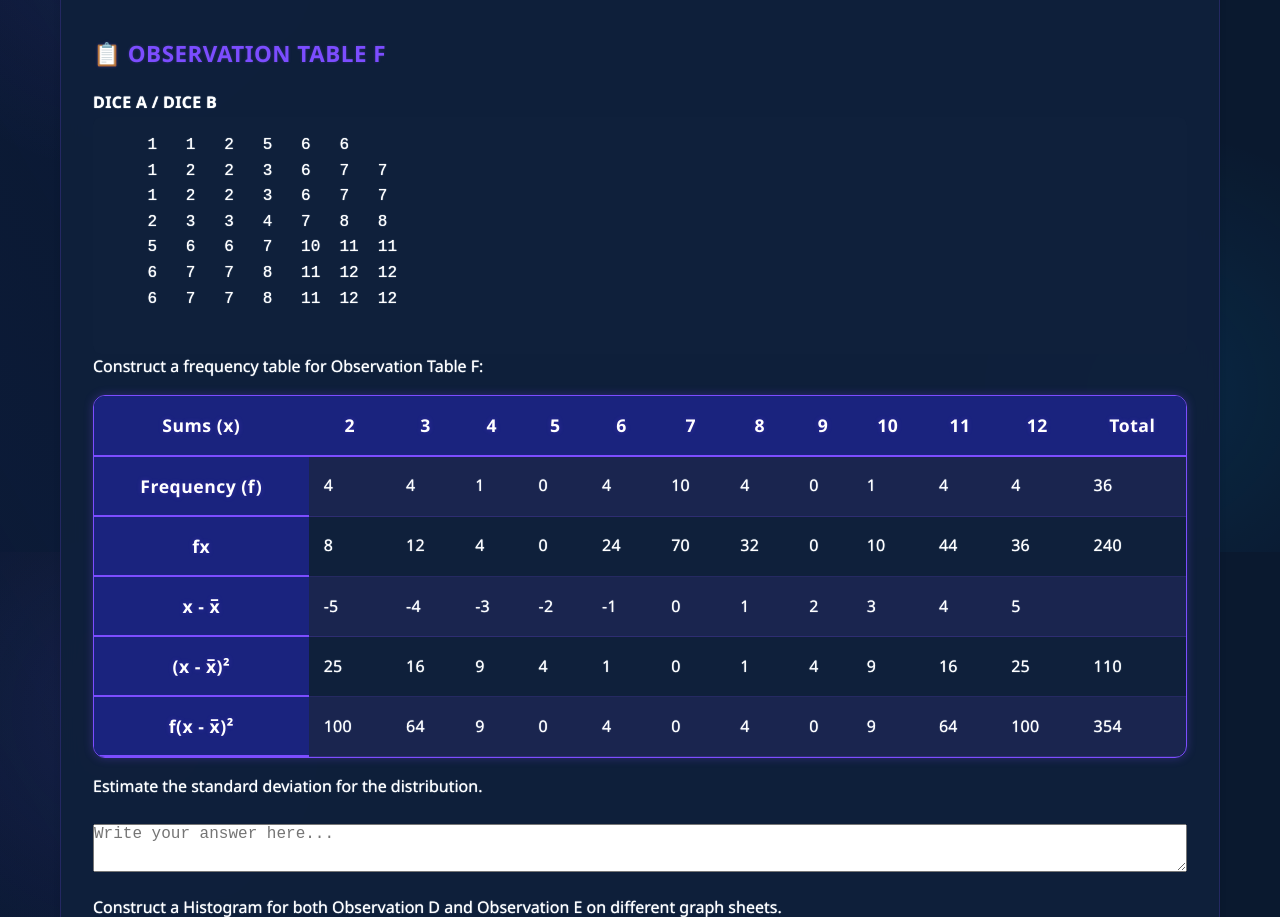
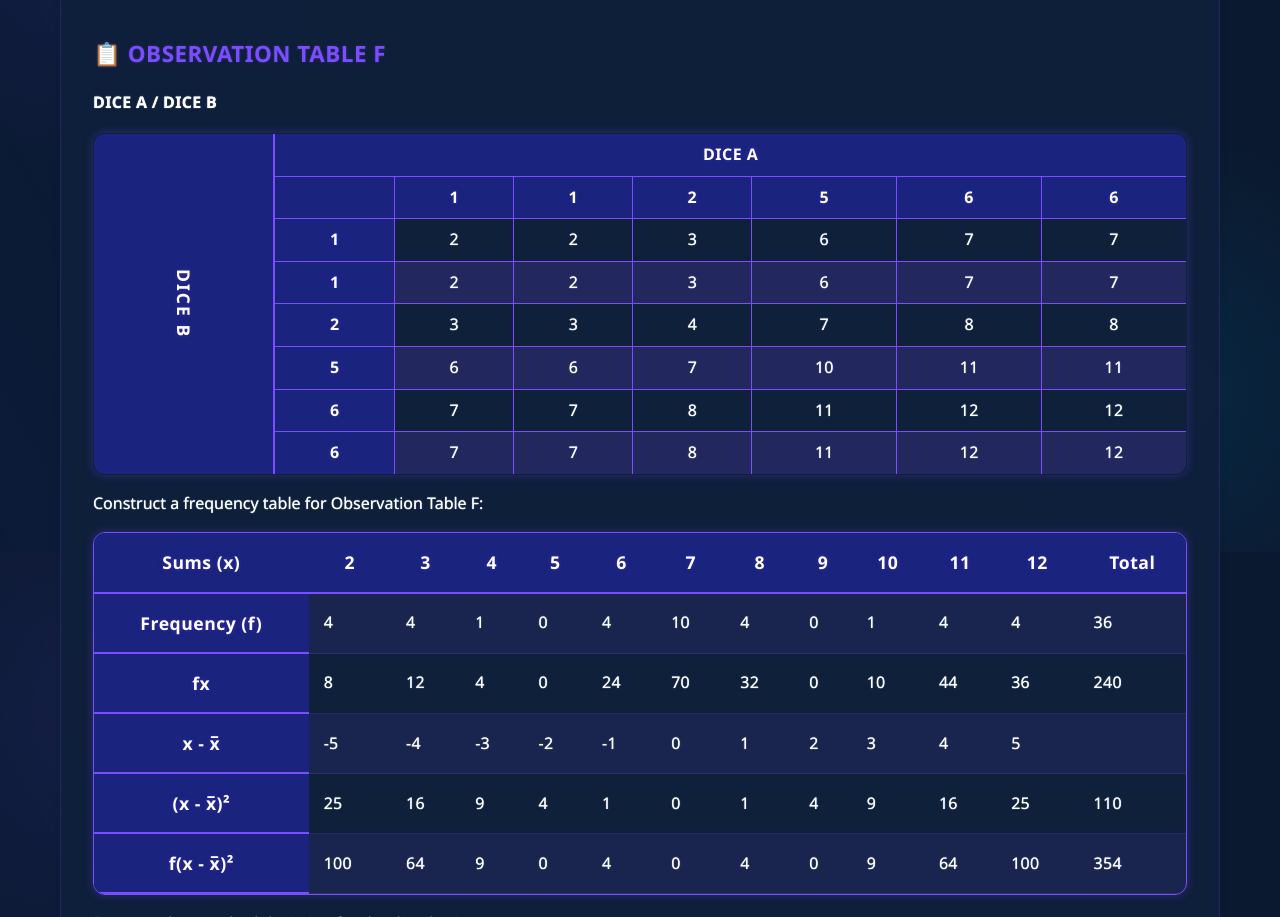
Before and after one commit to mhobgstudio/Quantum_Lab_KNUST, a plain HTML site: page index.html in a window 1280 px wide. Shown: the part 5048-5965 px from the top of the page. Drawn offline with Linux system fonts and the light colour scheme.

Commit message:
Update index.html

```diff
--- a/index.html
+++ b/index.html
@@ -562,6 +562,41 @@
         .lab-question-list li {
             margin-bottom: 1.2em;
         }
+        .dice-table {
+            width: 100%;
+            border-collapse: collapse;
+            margin: 1em 0;
+            background: var(--card-bg);
+            border-radius: var(--border-radius);
+            overflow: hidden;
+            box-shadow: 0 0 10px var(--glow-color);
+        }
+        .dice-table th, .dice-table td {
+            border: 1px solid var(--secondary-color);
+            padding: 0.5em 1em;
+            text-align: center;
+            color: var(--table-text);
+            font-size: 1em;
+        }
+        .dice-table th {
+            background: var(--primary-color);
+            color: #fff;
+            font-weight: 600;
+        }
+        .dice-table tr:nth-child(even) td {
+            background: rgba(124, 77, 255, 0.08);
+        }
+        .dice-table .vertical-header {
+            writing-mode: vertical-rl;
+            text-orientation: mixed;
+            background: var(--primary-color);
+            color: #fff;
+            font-weight: 700;
+            font-size: 1.1em;
+            letter-spacing: 2px;
+            text-align: center;
+            border-right: 2px solid var(--secondary-color);
+        }
     </style>
 </head>
 <body>
@@ -751,15 +786,46 @@
 
             <h3>📋 OBSERVATION TABLE F</h3>
             <p><strong>DICE A / DICE B</strong></p>
-            <pre style="background:var(--card-bg);padding:1em;border-radius:8px;overflow-x:auto;">
-    1   1   2   5   6   6
-    1   2   2   3   6   7   7
-    1   2   2   3   6   7   7
-    2   3   3   4   7   8   8
-    5   6   6   7   10  11  11
-    6   7   7   8   11  12  12
-    6   7   7   8   11  12  12
-            </pre>
+            <table class="dice-table">
+                <tr>
+                    <th rowspan="10" class="vertical-header">DICE B</th>
+                    <th colspan="7" style="text-align:center;">DICE A</th>
+                </tr>
+                <tr>
+                    <th></th><th>1</th><th>1</th><th>2</th><th>5</th><th>6</th><th>6</th>
+                </tr>
+                <tr>
+                    <th>1</th><td>2</td><td>2</td><td>3</td><td>6</td><td>7</td><td>7</td>
+                </tr>
+                <tr>
+                    <th>1</th><td>2</td><td>2</td><td>3</td><td>6</td><td>7</td><td>7</td>
+                </tr>
+                <tr>
+                    <th>2</th><td>3</td><td>3</td><td>4</td><td>7</td><td>8</td><td>8</td>
+                </tr>
+                <tr>
+                    <th>5</th><td>6</td><td>6</td><td>7</td><td>10</td><td>11</td><td>11</td>
+                </tr>
+                <tr>
+                    <th>6</th><td>7</td><td>7</td><td>8</td><td>11</td><td>12</td><td>12</td>
+                </tr>
+                <tr>
+                    <th>6</th><td>7</td><td>7</td><td>8</td><td>11</td><td>12</td><td>12</td>
+                </tr>
+            </table>
+            <style>
+            .dice-table .vertical-header {
+                writing-mode: vertical-rl;
+                text-orientation: mixed;
+                background: var(--primary-color);
+                color: #fff;
+                font-weight: 700;
+                font-size: 1.1em;
+                letter-spacing: 2px;
+                text-align: center;
+                border-right: 2px solid var(--secondary-color);
+            }
+            </style>
             <div class="lab-question"><span class="lab-question-text">Construct a frequency table for Observation Table F:</span></div>
             <table>
                 <tr>
```
